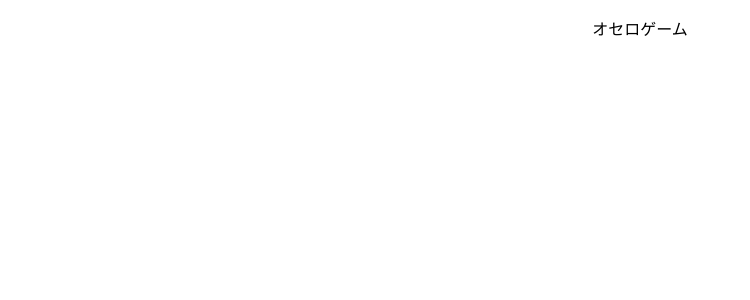
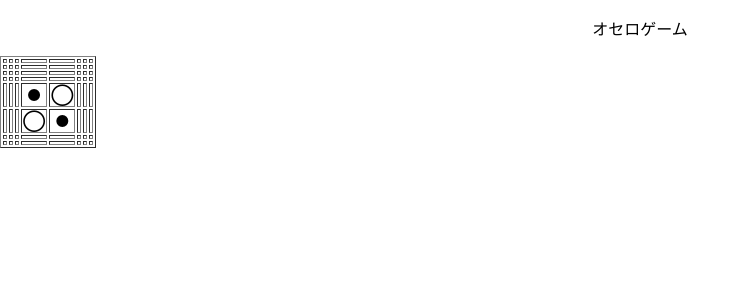
Before and after one commit to nishitin/reversi-game, a React (Create React App) app: page / in a window 1280 px wide. Shown: the top 300 px of the page, without its empty margins (0-750 px from the left). Built offline with nearby package versions, Linux system fonts and the light colour scheme.

Commit message:
feat: board完成

```diff
--- a/src/App.js
+++ b/src/App.js
@@ -1,9 +1,11 @@
 import './App.css';
+import { Board } from './components/Board';
 
 function App() {
   return (
     <div className="App">
       <p>オセロゲーム</p>
+      <Board />
     </div>
   );
 }
--- /dev/null
+++ b/src/components/Board.js
@@ -0,0 +1,88 @@
+export const Board = () => {
+  return (
+    <div>
+      <table border="1">
+        <tr>
+          <th></th>
+          <th></th>
+          <th></th>
+          <th></th>
+          <th></th>
+          <th></th>
+          <th></th>
+          <th></th>
+        </tr>
+        <tr>
+          <th></th>
+          <th></th>
+          <th></th>
+          <th></th>
+          <th></th>
+          <th></th>
+          <th></th>
+          <th></th>
+        </tr>
+        <tr>
+          <th></th>
+          <th></th>
+          <th></th>
+          <th></th>
+          <th></th>
+          <th></th>
+          <th></th>
+          <th></th>
+        </tr>
+        <tr>
+          <th></th>
+          <th></th>
+          <th></th>
+          <th></th>
+          <th></th>
+          <th></th>
+          <th></th>
+          <th></th>
+        </tr>
+        <tr>
+          <th></th>
+          <th></th>
+          <th></th>
+          <th>●</th>
+          <th>◯</th>
+          <th></th>
+          <th></th>
+          <th></th>
+        </tr>
+        <tr>
+          <th></th>
+          <th></th>
+          <th></th>
+          <th>◯</th>
+          <th>●</th>
+          <th></th>
+          <th></th>
+          <th></th>
+        </tr>
+        <tr>
+          <th></th>
+          <th></th>
+          <th></th>
+          <th></th>
+          <th></th>
+          <th></th>
+          <th></th>
+          <th></th>
+        </tr>
+        <tr>
+          <th></th>
+          <th></th>
+          <th></th>
+          <th></th>
+          <th></th>
+          <th></th>
+          <th></th>
+          <th></th>
+        </tr>
+      </table>
+    </div>
+  )
+}
```
